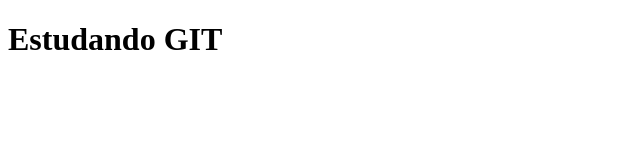
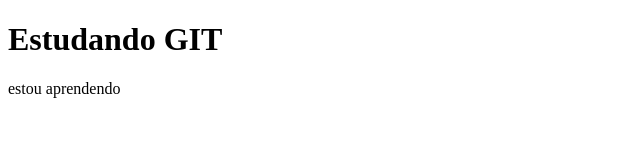
Before and after one commit to nukhes/estudando-git, a plain HTML site: page index.html in a window 1280 px wide. Shown: the whole page, without its empty margins (0-640 px from the left). Drawn offline with Linux system fonts and the light colour scheme.

Commit message:
Criei o parágrafo.

```diff
--- a/index.html
+++ b/index.html
@@ -8,5 +8,6 @@
 </head>
 <body>
   <h1>Estudando GIT</h1>
+  <p>estou aprendendo</p>
 </body>
 </html>
```
